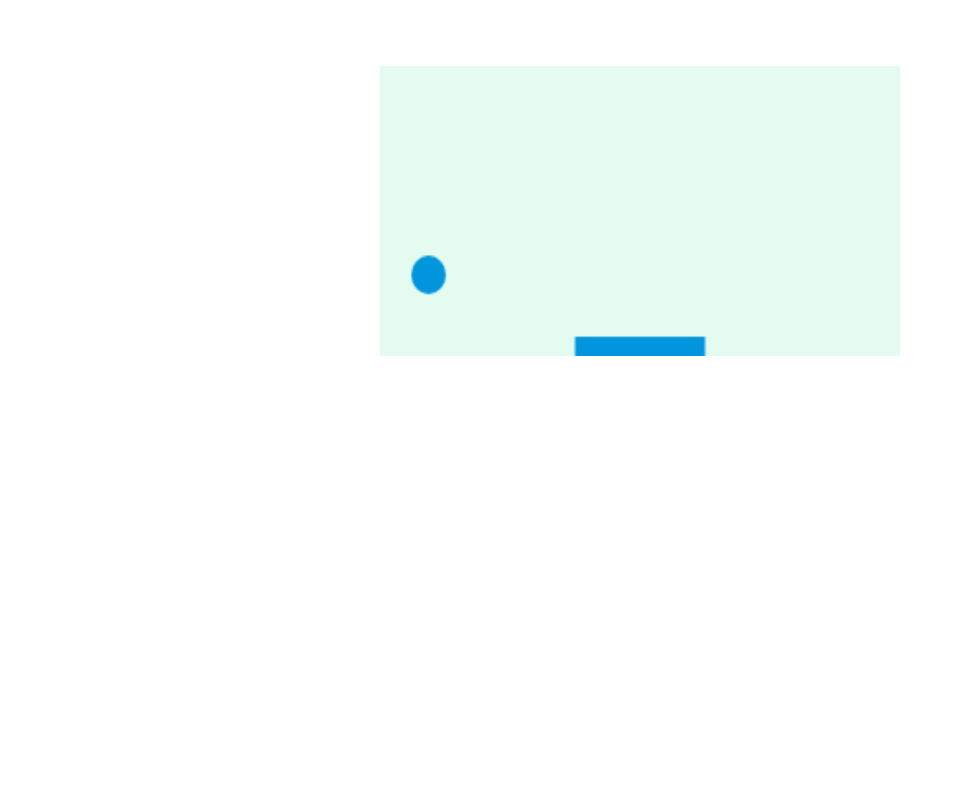
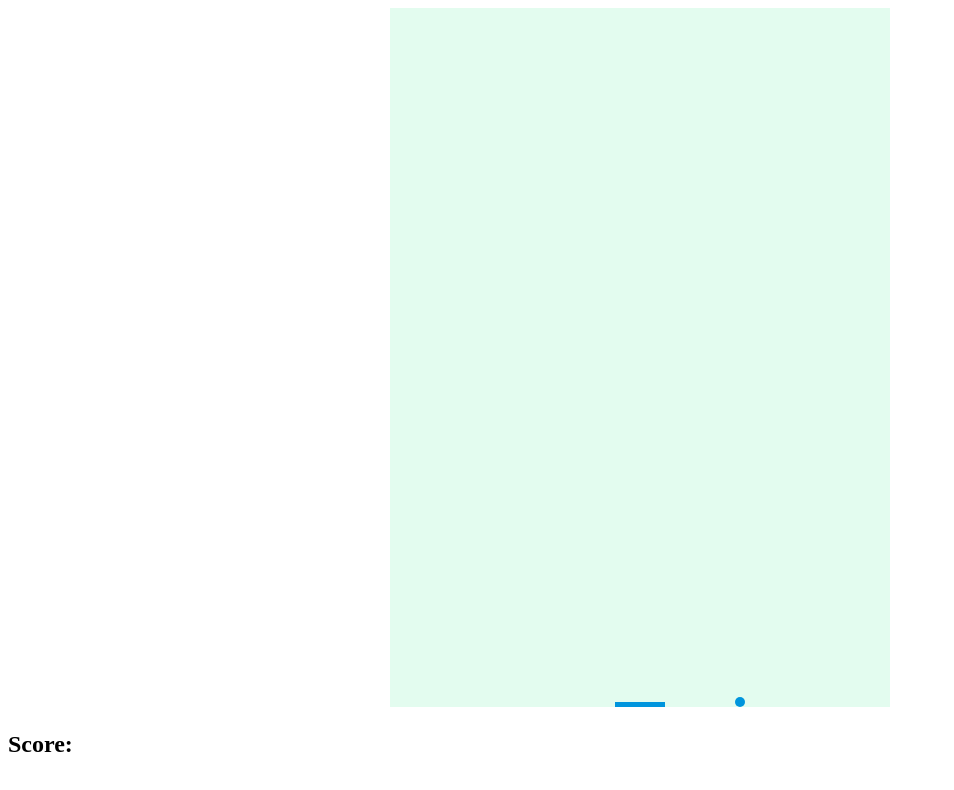
Before and after one commit to dannyxnda/ball-game, a plain HTML site: page index.html in a window 1280 px wide. Shown: the whole page, without its empty margins (0-954 px from the left). Drawn offline with Linux system fonts and the light colour scheme.

Commit message:
Implement basic game

```diff
--- a/Script/main.js
+++ b/Script/main.js
@@ -1,6 +1,8 @@
 const canvas = document.getElementById('myCanvas')
 const ctx = canvas.getContext('2d')
-const BALL_RADIUS = 10
+const BALL_RADIUS = 5
+canvas.width = 500
+canvas.height = 699
 
 // ctx.beginPath();
 // ctx.rect(20, 40, 50, 50); // coordinates - width/height
@@ -14,15 +16,15 @@ const BALL_RADIUS = 10
 // ctx.stroke();
 // ctx.closePath();
 
+const PADDLE_HEIGHT = 5
+const PADDLE_WIDTH = 50
+let paddleX = (canvas.width - PADDLE_WIDTH) / 2
+
 let x = canvas.width / 2
-let y = canvas.height - 20
+let y = canvas.height - PADDLE_HEIGHT
 
-let dx = 2
-let dy = -2
-
-const PADDLE_HEIGHT = 10
-const PADDLE_WIDTH = 75
-let paddleX = (canvas.width - PADDLE_WIDTH) / 2
+let dx = 5
+let dy = -5
 
 let rightPressed = false
 let leftPressed = false
@@ -67,26 +69,31 @@ function draw () {
   drawBall()
   drawPaddle()
 
+  // move direction control
   if (x + dx > canvas.width - BALL_RADIUS || x + dx < BALL_RADIUS) {
     dx = -dx
   }
-  if (y + dy > canvas.height - BALL_RADIUS || y + dy < BALL_RADIUS) {
+  if (y + dy < BALL_RADIUS) {
     dy = -dy
+  } else if (y + dy > canvas.height - BALL_RADIUS) {
+    if (x > paddleX && x < paddleX + PADDLE_WIDTH) {
+      dy = -dy
+    } else {
+      alert('GAME OVER')
+      document.location.reload()
+      clearInterval(interval)
+    }
   }
-  if (rightPressed) {
-    paddleX += 5
-    if (paddleX + PADDLE_WIDTH > canvas.width) {
-      paddleX = canvas.width - PADDLE_WIDTH
-    }
-  } else if (leftPressed) {
-    paddleX -= 5
-    if (paddleX < 0) {
-      paddleX = 0
-    }
+
+  // key control
+  if (rightPressed && paddleX < canvas.width - PADDLE_WIDTH) {
+    paddleX += 3
+  } else if (leftPressed && paddleX > 0) {
+    paddleX -= 3
   }
 
   x += dx
   y += dy
 }
 
-setInterval(draw, 10)
+const interval = setInterval(draw, 10)
--- a/index.html
+++ b/index.html
@@ -8,6 +8,7 @@
   </head>
   <body>
     <canvas id="myCanvas"></canvas>
+    <h2>Score: <span id="score"></span></h2>
 
     <script src="./Script/main.js"></script>
   </body>
--- a/style.css
+++ b/style.css
@@ -1,10 +1,10 @@
 #myCanvas {
   position: relative;
-  top: 50%;
+  /* top: 50%; */
   left: 50%;
-  transform: translate(-50%, 20%);
+  transform: translateX(-50%);
 
-  width: 520px;
-  height: 290px;
+  /* width: 520px;
+  height: 290px; */
   background: #e3fcef;
 }
```
